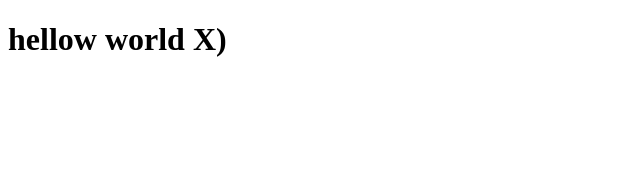
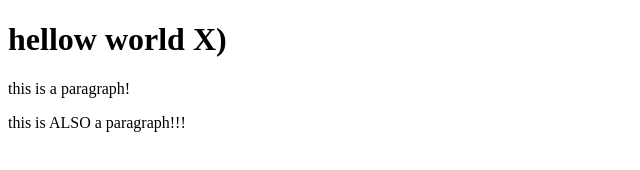
Before and after one commit to qponzz/qponz-webspace, a plain HTML site: page index.html in a window 1280 px wide. Shown: the whole page, without its empty margins (0-640 px from the left). Drawn offline with Linux system fonts and the light colour scheme.

Commit message:
Update index.html

```diff
--- a/index.html
+++ b/index.html
@@ -7,5 +7,7 @@
 
   <body>
     <h1>hellow world X)</h1>
+    <p>this is a paragraph!</p>
+    <p>this is ALSO a paragraph!!!</p>
   </body>
 </html>
```
